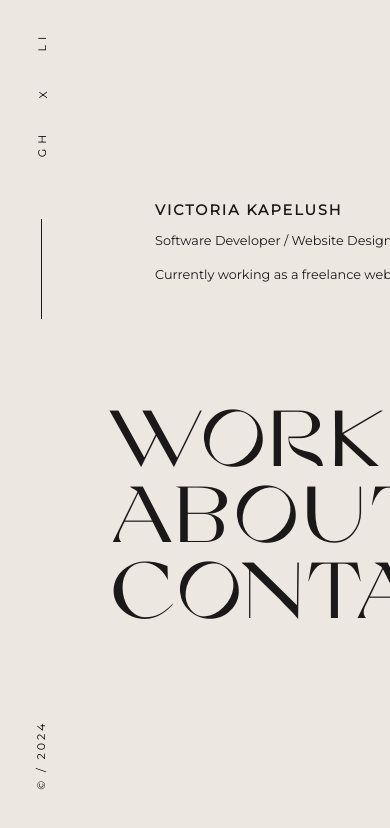
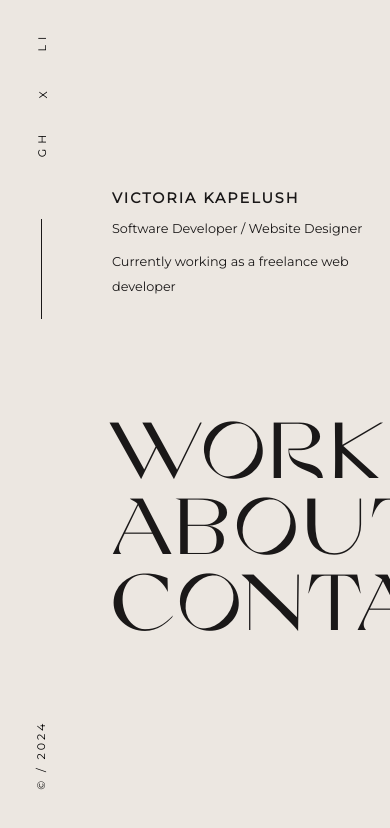
Before and after one commit to victoriakapelush/React-Portfolio-Website, a React (Vite) app: page / in a window 390 px wide. Shown: the top 828 px of the page. Built offline with nearby package versions, Linux system fonts and the light colour scheme.

Commit message:
Fix responsive design

```diff
--- a/src/style/index.css
+++ b/src/style/index.css
@@ -439,6 +439,10 @@ body {
     max-width: 100%;
     margin-left: 7rem;
   }
+
+  .index-page-container {
+    max-width: 70%;
+  }
 }
 
 /* Medium screens (tablets in landscape mode, small desktops) */
@@ -458,6 +462,10 @@ body {
   .about-main-info {
     max-width: 100%;
     margin-left: 7rem;
+  }
+
+  .index-page-container {
+    max-width: 70%;
   }
 }
 
@@ -479,6 +487,10 @@ body {
     max-width: 100%;
     margin-left: 7rem;
   }
+
+  .index-page-container {
+    max-width: 70%;
+  }
 }
 
 /* Extra small screens (phones) */
@@ -499,4 +511,8 @@ body {
     max-width: 100%;
     margin-left: 7rem;
   }
+
+  .index-page-container {
+    max-width: 70%;
+  }
 }
```
